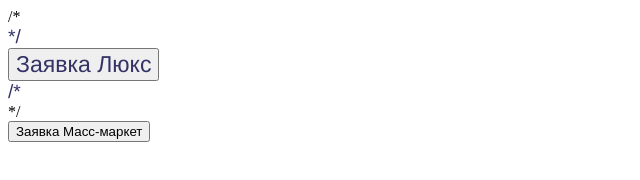
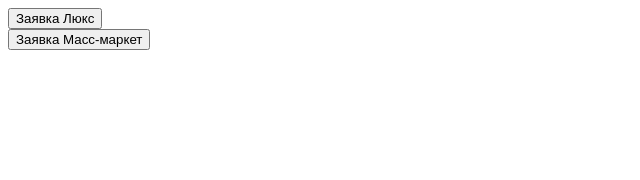
Before and after one commit to shumaher-v/zhurnaliz, a plain HTML site: page index.html in a window 1280 px wide. Shown: the whole page, without its empty margins (0-640 px from the left). Drawn offline with Linux system fonts and the light colour scheme.

Commit message:
Update index.html

```diff
--- a/index.html
+++ b/index.html
@@ -1,22 +1,12 @@
 <!DOCTYPE html>
 <head>
   <title>Журналы индивидуального спроса</title>
-    <meta charset="utf-8">
-    <style type="text/css">
-     #button {
-      font-size: 120%;
-      font-family: Helvetica;
-      color: #333366;
-      margin: auto;
-     }
-  </style>
+  <meta charset="utf-8">
 </head>
 <body>
-  /*<div id="button">*/
-    <form method="LINK" action="https://forms.gle/aMGGq92DzAWmwhSv9">
-      <input id="button" type="submit" value="Заявка Люкс">
-    </form>
-  /*</div>*/
+  <form method="LINK" action="https://forms.gle/aMGGq92DzAWmwhSv9">
+    <input type="submit" value="Заявка Люкс">
+  </form>
   <form method="LINK" action="https://forms.gle/JvW9w9uS6TTsxMuv5">
     <input type="submit" value="Заявка Масс-маркет">
   </form>
```
